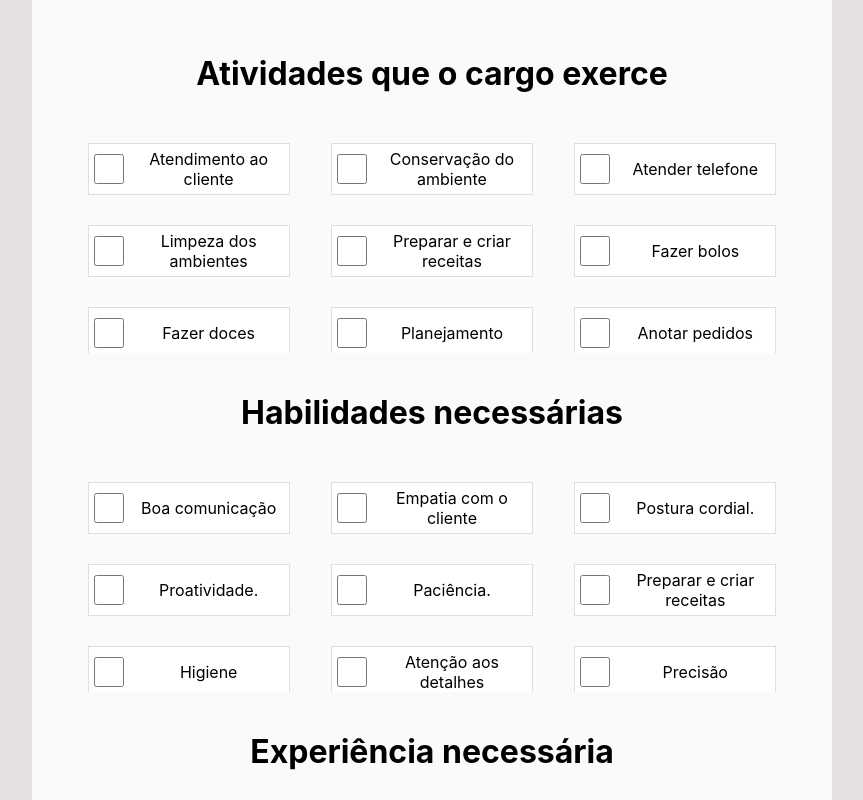
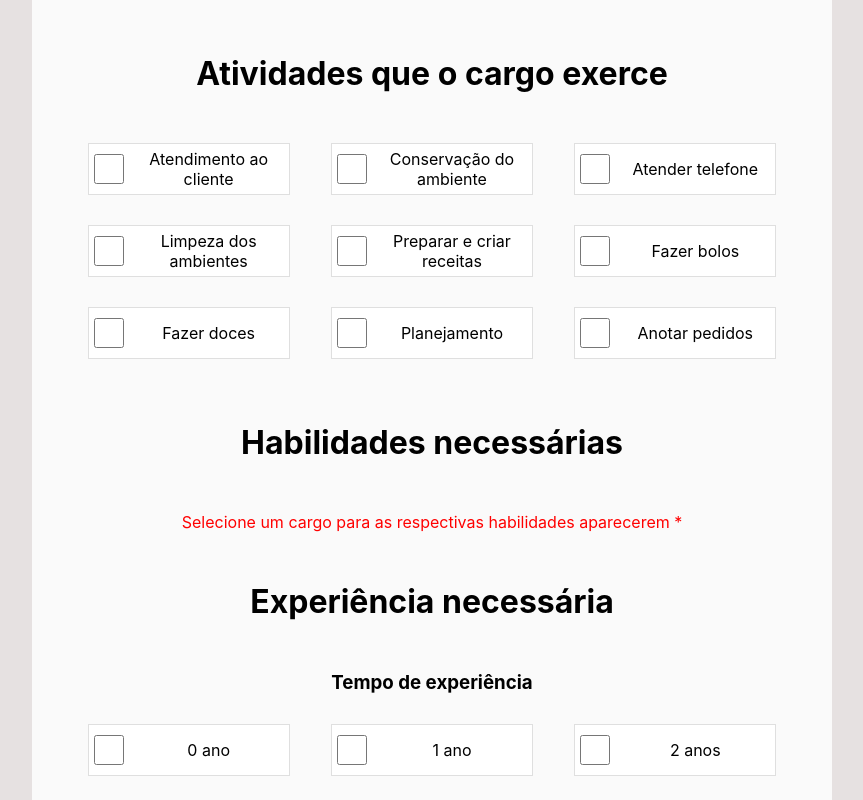
Before and after one commit to mateussuricato/projetoForm-donaMarcia, a React (Create React App) app: page / in a window 1280 px wide. Shown: the part 380-1180 px from the top of the page, without its empty margins (208-1071 px from the left). Built offline with nearby package versions, Linux system fonts and the light colour scheme.

Commit message:
feature: render habilidades necessarias created

```diff
--- a/src/components/InputCheckbox/index.tsx
+++ b/src/components/InputCheckbox/index.tsx
@@ -1,15 +1,28 @@
 import { useState } from "react";
 import * as S from "./styles";
+import { habilidades } from "../../mocks";
 
 interface InputPros {
   atividades?: string;
-  category?: string[] | string;
+  category?: string | any;
   selectValue?: any;
-  desmarcado?: any
+  desmarcado?: any;
+  habilidadesState?: any;
 }
 
-const InputCheckbox = ({ atividades, category, selectValue, desmarcado }: InputPros) => {
-  if (
+const InputCheckbox = ({
+  atividades,
+  category,
+  selectValue,
+  desmarcado,
+  habilidadesState
+}: InputPros) => {
+
+  if(habilidadesState == habilidades) {
+   return (
+    <S.Aviso>Selecione um cargo para as respectivas habilidades aparecerem  *</S.Aviso>
+   )
+  } else if (
     category === "bad47155-b140-40b3-ad7b-2207019dced8" &&
     selectValue === "Auxiliar de limpeza"
   ) {
@@ -63,7 +76,11 @@ const InputCheckbox = ({ atividades, category, selectValue, desmarcado }: InputP
     return (
       <div>
         <S.RadioOverlay>
-          {desmarcado ? <input defaultChecked type="checkbox" /> :<input type="checkbox" />}
+          {desmarcado ? (
+            <input defaultChecked type="checkbox" />
+          ) : (
+            <input type="checkbox" />
+          )}
           <span>{atividades}</span>
         </S.RadioOverlay>
       </div>
--- a/src/components/InputCheckbox/styles.ts
+++ b/src/components/InputCheckbox/styles.ts
@@ -26,3 +26,8 @@ export const RadioOverlay = styled.div`
     text-align: center;
   }
 `;
+
+export const Aviso = styled.p`
+  background-color: #fafafa;
+  color: red;
+`
--- a/src/components/ModalForm/index.tsx
+++ b/src/components/ModalForm/index.tsx
@@ -10,14 +10,14 @@ import {
   experiencia,
   tempoexperiencia,
   auxiliarlimpeza,
-  confeiteiro
+  confeiteiro,
 } from "../../mocks";
 import SelectEtapas from "../SelectEtapas";
 
 const ModalForm = () => {
   const [selectValue, setSelectValue] = useState("Selecione o cargo...");
   const [habilidadesState, setHabilidadesState] = useState(habilidades);
-  const [desmarcado, setDesmarcado] = useState(false)
+  const [desmarcado, setDesmarcado] = useState(false);
 
   let salarioValue = "";
 
@@ -25,10 +25,11 @@ const ModalForm = () => {
     if (selectValue === "Auxiliar de limpeza") {
       salarioValue = Number(salarioValue + salario[0].value).toFixed(2);
       setHabilidadesState(auxiliarlimpeza);
-      setDesmarcado(true)
+      setDesmarcado(true);
     } else if (selectValue === "Confeiteiro(a)") {
-      salarioValue = Number(salarioValue + salario[1].value).toFixed(2);setHabilidadesState(confeiteiro);
-      setDesmarcado(true)
+      salarioValue = Number(salarioValue + salario[1].value).toFixed(2);
+      setHabilidadesState(confeiteiro);
+      setDesmarcado(true);
     } else if (selectValue === "Gerente") {
       salarioValue = Number(salarioValue + salario[2].value).toFixed(2);
     } else if (selectValue === "Nutricionista") {
@@ -69,10 +70,11 @@ const ModalForm = () => {
           })}
         </S.CheckboxContainer>
         <S.Titulo>Habilidades necessárias</S.Titulo>
-        <S.CheckboxContainer activescroll>
+        <S.CheckboxContainer>
           {habilidadesState.map((elem) => {
             return (
               <InputCheckbox
+                habilidadesState={habilidadesState}
                 desmarcado={desmarcado}
                 selectValue={selectValue}
                 category={elem.category}
--- a/src/components/ModalForm/styles.ts
+++ b/src/components/ModalForm/styles.ts
@@ -35,7 +35,7 @@ export const CheckboxContainer = styled.div`
   background-color: #fafafa;
   gap: 30px;
   padding: 10px 50px;
-  max-height: 200px;
+  max-height: 230px;
   margin: 0;
 
   ${({activescroll}: ScrollProps) =>
--- a/src/mocks/index.ts
+++ b/src/mocks/index.ts
@@ -144,73 +144,71 @@ export const atividades = [
 
 export const habilidades = [
   {
-    id: "09093985-fc80-4781-9f44-63be246689a0",
-    name: "Boa comunicação",
-    category: "494ea8c2-743d-43d4-ab60-159bd93cb80e",
-    cargosId: ""
-  },
-  {
-    id: "09093985-fc80-4781-9f44-63be246689a6",
-    name: "Empatia com o cliente",
-    category: "Balconista",
-  },
-  {
-    id: "09093985-fc80-4781-9f44-63be246689a6",
-    name: "Postura cordial.",
-    category: "Balconista",
-  },
-  {
-    id: "09093985-fc80-4781-9f44-63be246689a6",
-    name: "Proatividade.",
-    category: "Balconista",
-  },
-  {
-    id: "09093985-fc80-4781-9f44-63be246689a6",
-    name: "Paciência.",
-    category: "Balconista",
-  },
-  {
-    id: "09093985-fc80-4781-9f44-63be246689a6",
-    name: "Preparar e criar receitas",
-    category: "a6e86fe9-ca7f-40a3-9b95-331e749038f1",
-  },
-  {
-    id: "09093985-fc80-4781-9f44-63be246689a6",
-    name: "Higiene",
-    category: "a6e86fe9-ca7f-40a3-9b95-331e749038f1",
-  },
-  {
-    id: "09093985-fc80-4781-9f44-63be246689a6",
-    name: "Atenção aos detalhes",
+    name: "",
     category: "",
-  },
-  {
-    id: "09093985-fc80-4781-9f44-63be246689a6",
-    name: "Precisão",
-    category: "a6e86fe9-ca7f-40a3-9b95-331e749038f1",
-  },
-  {
-    id: "09093985-fc80-4781-9f44-63be246689a6",
-    name: "Saber trabalhar em equipe",
-    category: "a6e86fe9-ca7f-40a3-9b95-331e749038f1",
   },
 ];
 
 export const auxiliarlimpeza = [
   {
-    id: "09093985-fc80-4781-9f44-63be246689a6",
+    id: "62cfb9d1-7e1a-46ad-a5a8-e295e6d23f94",
     name: "Higiene",
-    category: "a6e86fe9-ca7f-40a3-9b95-331e749038f1",
+    category: "",
   },
-]
+  {
+    id: "3580e44b-9d0c-48c6-96fd-b1f6a17725ae",
+    name: "Agilidade e organização",
+    category: "",
+  },
+  {
+    id: "0c3fde2b-e7ec-4fe3-8573-1936f7187dc6",
+    name: "Simpatia",
+    category: "",
+  },
+  {
+    id: "0e721942-4e73-474a-a873-bb027e5c873c",
+    name: "Organização",
+    category: "",
+  },
+];
 
 export const confeiteiro = [
   {
-    id: "09093985-fc80-4781-9f44-63be246689a6",
+    id: "3e28fb69-eb86-4428-89a5-b7e22103a441",
     name: "Preparar e criar receitas",
-    category: "a6e86fe9-ca7f-40a3-9b95-331e749038f1",
+    category: "",
   },
-]
+  {
+    id: "3580e44b-9d0c-48c6-96fd-b1f6a17725ae",
+    name: "Agilidade e organização",
+    category: "",
+  },
+  {
+    id: "0c3fde2b-e7ec-4fe3-8573-1936f7187dc6",
+    name: "Simpatia",
+    category: "",
+  },
+  {
+    id: "0e721942-4e73-474a-a873-bb027e5c873c",
+    name: "Organização",
+    category: "",
+  },
+  {
+    id: "c1205bf3-8675-44b6-a2c5-9e05f44f68ba",
+    name: "Trabalhar em equipe",
+    category: "",
+  },
+  {
+    id: "42b747a7-7717-4918-9044-59fd1abebc35",
+    name: "Senso artístico",
+    category: "",
+  },
+  {
+    id: "42b747a7-7717-4918-9044-59fd1abebc35",
+    name: "Pensamento crítico",
+    category: "",
+  },
+];
 
 export const tempoexperiencia = [
   {
```
